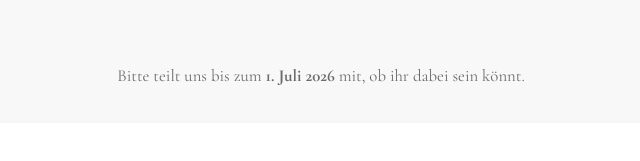
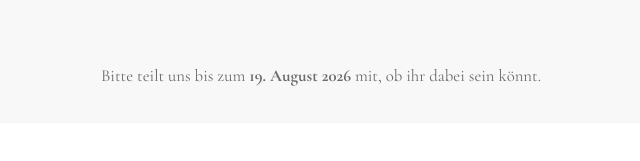
Before and after one commit to lubo92/anna-wolfgang-hochzeit, a plain HTML site: page abend.html in a window 1280 px wide. Shown: the part 4128-4289 px from the top of the page, 319-959 px from the left. Drawn offline with nearby package versions, Linux system fonts and the light colour scheme; a script that the page names is missing.

Commit message:
new RSVP deadline for nachigeher

```diff
--- a/abend.html
+++ b/abend.html
@@ -141,7 +141,7 @@
         <div class="container text-center">
             <h2 class="mb-lg">Zusage & Informationen</h2>
             <p class="mb-md" style="max-width: 600px; margin: 0 auto 2rem;">
-                Bitte teilt uns bis zum <strong>1. Juli 2026</strong> mit, ob ihr dabei sein könnt.
+                Bitte teilt uns bis zum <strong>19. August 2026</strong> mit, ob ihr dabei sein könnt.
             </p>
 
             <!-- Platzhalter für Tally.so Form -->
```
